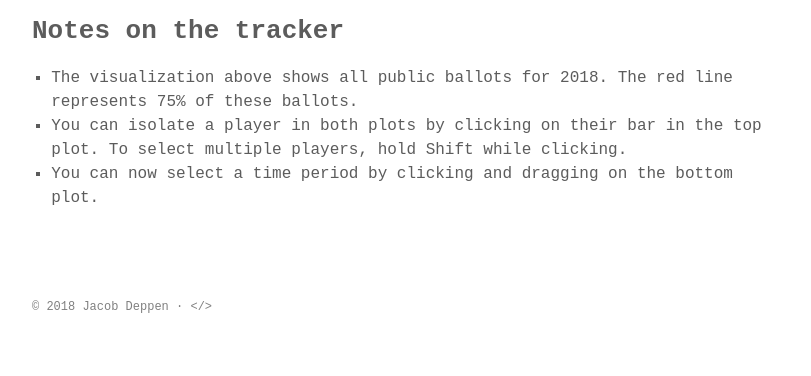
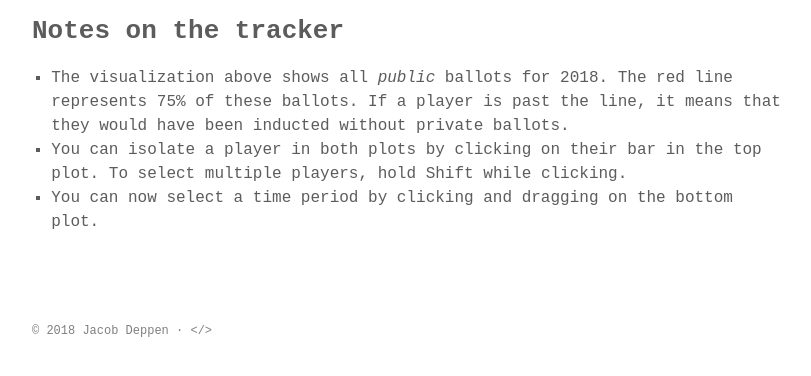
Before and after one commit to deppen8/bbhof_dash, a Jekyll site: the page built from archive2018.html, in a window 1280 px wide, cut to the strip 301-677 px from the top of the page. Shown: the whole strip, without its empty margins (232-1043 px from the left). Built offline with Jekyll 4.4.1, drawn with Linux system fonts in a browser that asks for light colours; some web fonts are replaced.

Commit message:
update archive pages text

```diff
--- a/archive2017.html
+++ b/archive2017.html
@@ -7,8 +7,7 @@ title: Archive 2017
 
 <h2>Notes on the tracker</h2>
 <ul>
-  <li>The visualization above shows all public ballots for 2017. The red line represents 75% of these ballots.
-  </li>
+  <li>The visualization above shows all <em>public</em> ballots for 2017. The red line represents 75% of these ballots. If a player is past the line, it means that they would have been inducted without private ballots.</li>
   <li>You can isolate a player in both plots by clicking on their bar in the top plot. To select multiple players, hold <b>Shift</b> while clicking.</li>
   <li>You can now select a time period by clicking and dragging on the bottom plot.</li>
 </ul>
--- a/archive2018.html
+++ b/archive2018.html
@@ -7,7 +7,7 @@ title: Archive 2018
 
 <h2>Notes on the tracker</h2>
 <ul>
-  <li>The visualization above shows all public ballots for 2018. The red line represents 75% of these ballots.
+  <li>The visualization above shows all <em>public</em> ballots for 2018. The red line represents 75% of these ballots. If a player is past the line, it means that they would have been inducted without private ballots.
   </li>
   <li>You can isolate a player in both plots by clicking on their bar in the top plot. To select multiple players, hold <b>Shift</b> while clicking.</li>
   <li>You can now select a time period by clicking and dragging on the bottom plot.</li>
```
